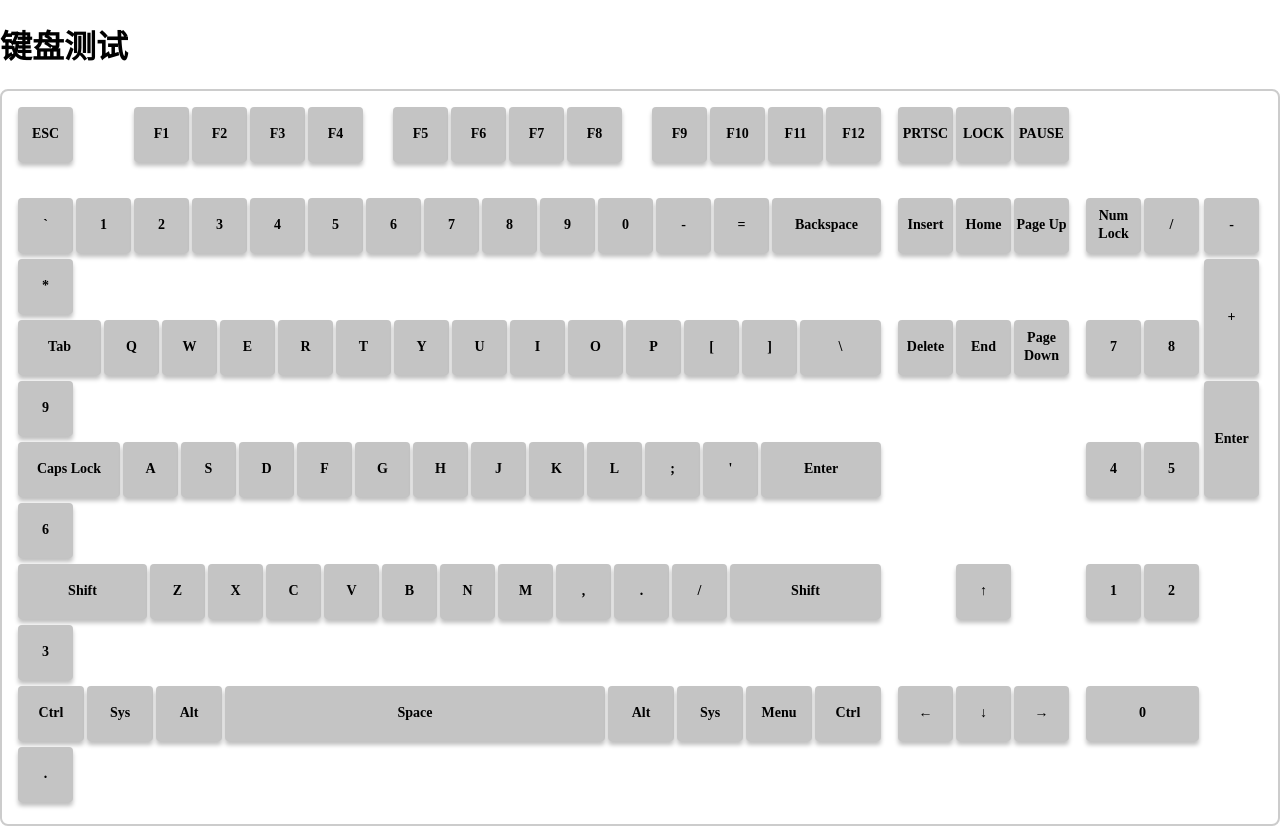
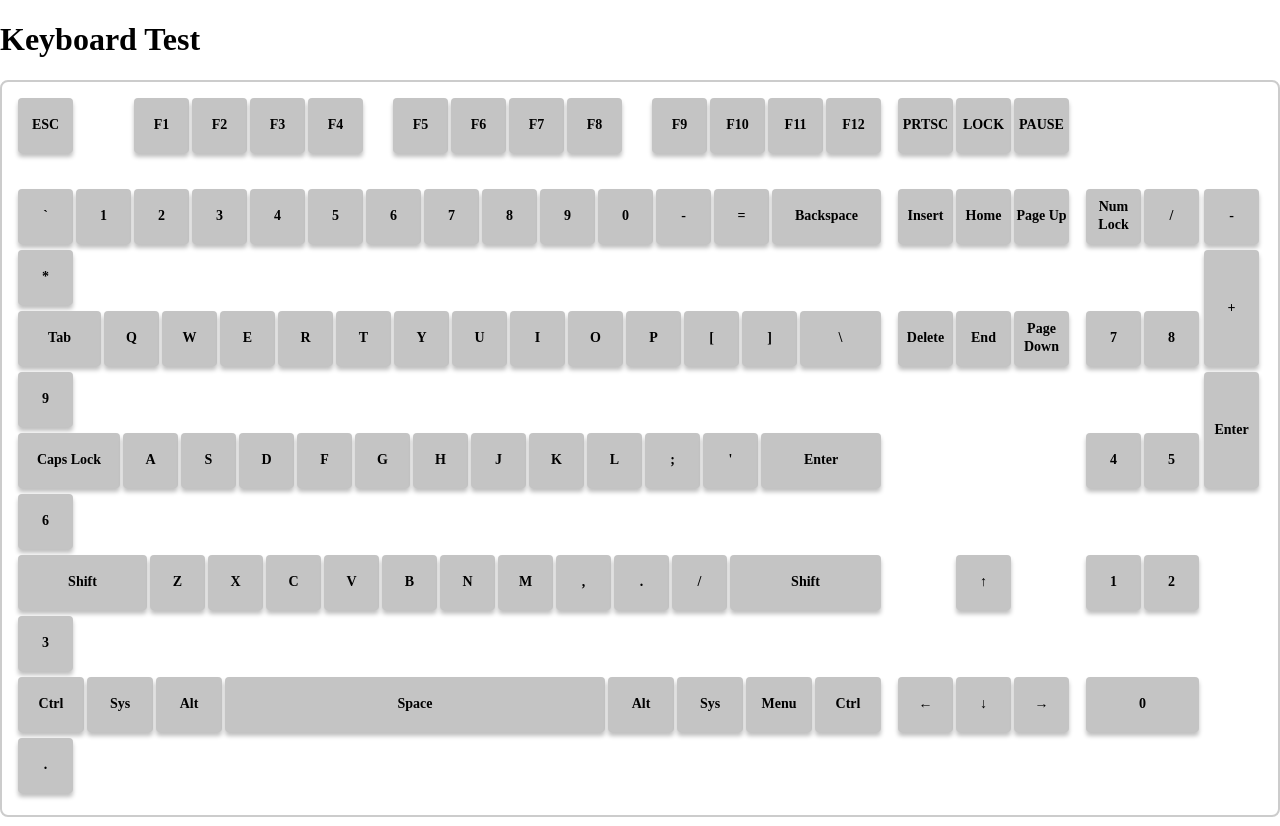
Before and after one commit to lanpong/keyboard-test, a React (Vite) app: page / in a window 1280 px wide. Built offline with nearby package versions, Linux system fonts and the light colour scheme.

Commit message:
add README.md

```diff
--- a/index.html
+++ b/index.html
@@ -4,7 +4,7 @@
     <meta charset="UTF-8" />
     <link rel="icon" type="image/svg+xml" href="/vite.svg" />
     <meta name="viewport" content="width=device-width, initial-scale=1.0" />
-    <title>键盘测试</title>
+    <title>keyboard test</title>
   </head>
   <body>
     <div id="root"></div>
--- a/src/App.jsx
+++ b/src/App.jsx
@@ -5,7 +5,7 @@ import Keyboard from './components/Keyboard/index'
 function App() {
     return (
         <div className="App">
-            <h1>键盘测试</h1>
+            <h1>Keyboard Test</h1>
             <Keyboard />
         </div>
     )
```
Also changed, not shown: 1 other file (tests, documents, lock files or other folders).
